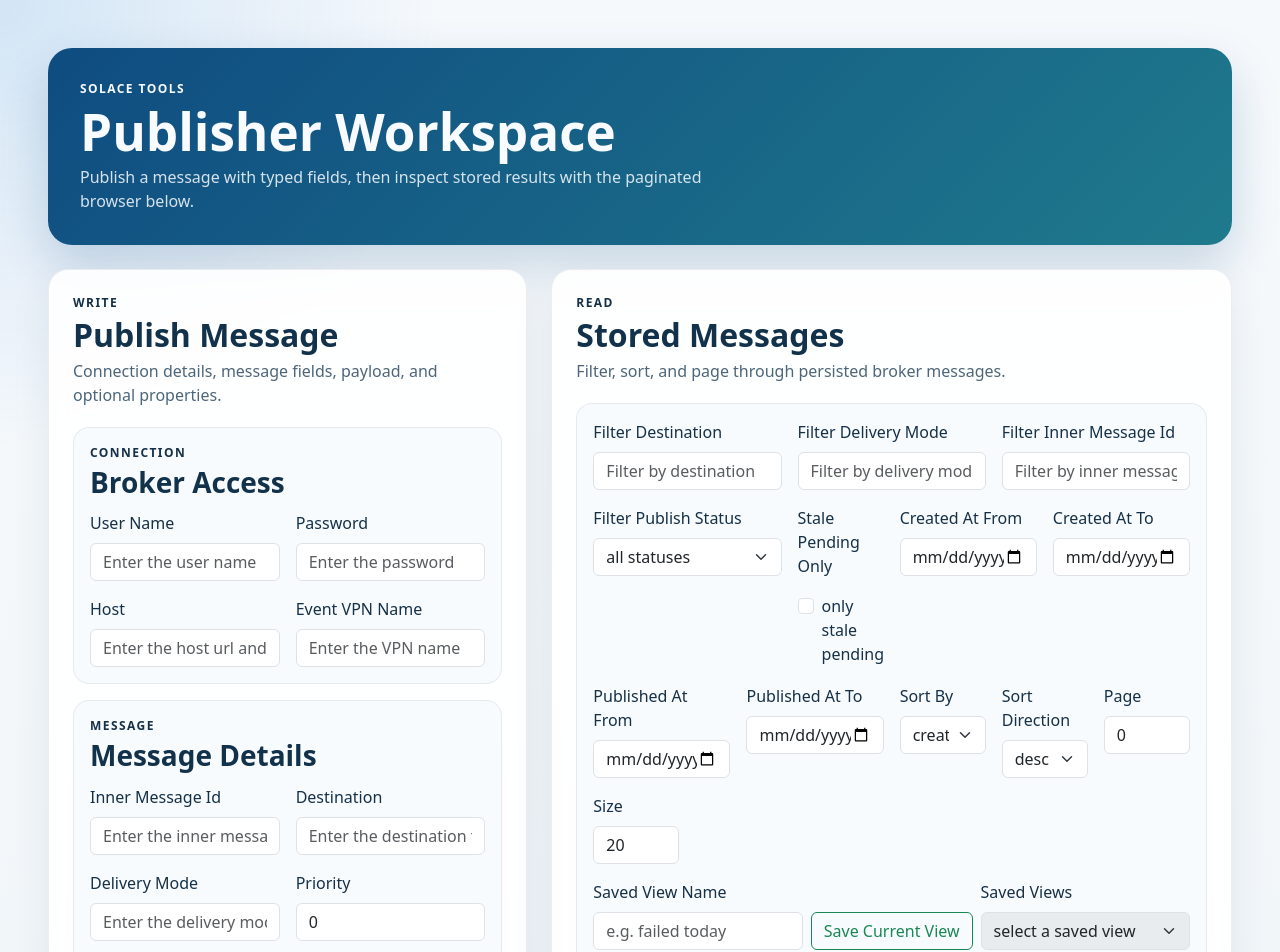
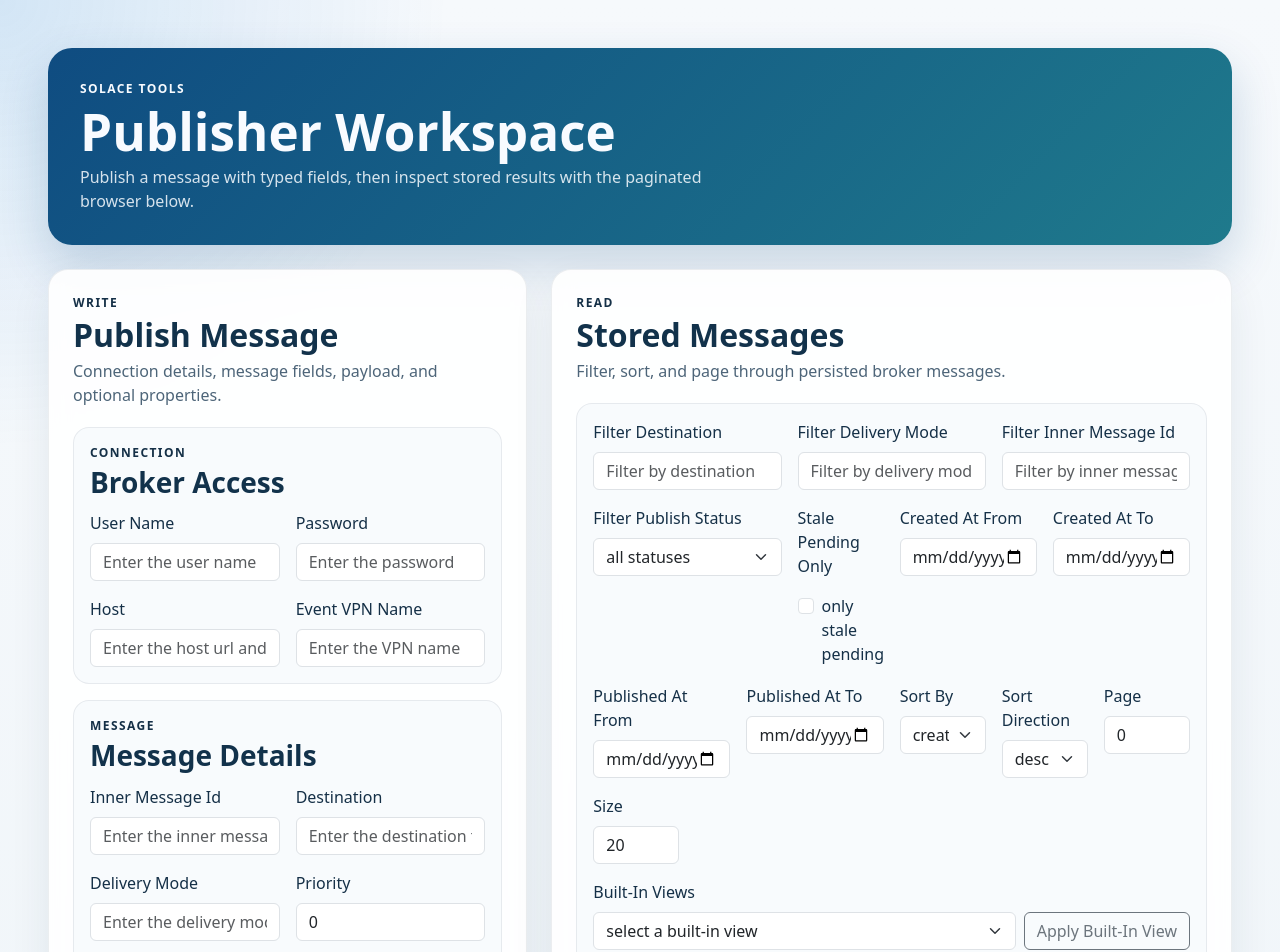
Before and after one commit to jrodolfo/solace, a React (Vite) app in the folder solace-publisher-ui/: page / in a window 1280 px wide. Shown: the top 952 px of the page. Built offline with nearby package versions, Linux system fonts and the light colour scheme.

Commit message:
add built-in saved browser views for common operator workflows

```diff
--- a/solace-publisher-ui/src/App.tsx
+++ b/solace-publisher-ui/src/App.tsx
@@ -18,6 +18,12 @@
     | "PUBLISHED_TODAY"
     | "PENDING_NOW"
     | "FAILED_LAST_24H";
+
+type BuiltInBrowserViewKey =
+    | "FAILED_TODAY"
+    | "STALE_PENDING_ONLY"
+    | "PUBLISHED_TODAY"
+    | "PENDING_NOW";
 
 const DEFAULT_BROWSER_SORT_BY = "createdAt";
 const DEFAULT_BROWSER_SORT_DIRECTION = "desc";
@@ -48,6 +54,12 @@
 };
 
 type SavedBrowserView = {
+    name: string;
+    query: BrowserQueryState;
+};
+
+type BuiltInBrowserView = {
+    key: BuiltInBrowserViewKey;
     name: string;
     query: BrowserQueryState;
 };
@@ -111,6 +123,7 @@
     const [copyFeedback, setCopyFeedback] = useState<string | null>(null);
     const [bulkRetryResults, setBulkRetryResults] = useState<BulkRetryResultItem[] | null>(null);
     const [savedViewName, setSavedViewName] = useState("");
+    const [selectedBuiltInViewKey, setSelectedBuiltInViewKey] = useState("");
     const [selectedSavedViewName, setSelectedSavedViewName] = useState("");
     const [savedViews, setSavedViews] = useState<SavedBrowserView[]>([]);
     const savedViewsImportInputRef = useRef<HTMLInputElement | null>(null);
@@ -148,6 +161,8 @@
         sortBy: overrides?.sortBy ?? browserSortBy,
         sortDirection: overrides?.sortDirection ?? browserSortDirection
     });
+
+    const builtInBrowserViews = getBuiltInBrowserViews();
 
     const persistSavedViews = (nextSavedViews: SavedBrowserView[]) => {
         const sortedSavedViews = sortSavedViews(nextSavedViews);
@@ -308,6 +323,7 @@
         setHasLoadedMessages(false);
         setBulkRetryResults(null);
         setSavedViewName("");
+        setSelectedBuiltInViewKey("");
         setSelectedSavedViewName("");
     };
 
@@ -388,6 +404,28 @@
             setBrowserVariant("danger");
             setBrowserStatusCode(500);
         }
+    };
+
+    const applyBuiltInView = async () => {
+        if (!selectedBuiltInViewKey) {
+            setBrowserMessage("Select a built-in browser view to apply.");
+            setBrowserVariant("danger");
+            setBrowserStatusCode(400);
+            return;
+        }
+
+        const selectedBuiltInView = builtInBrowserViews.find((view) => view.key === selectedBuiltInViewKey);
+        if (!selectedBuiltInView) {
+            setBrowserMessage(`Built-in browser view "${selectedBuiltInViewKey}" was not found.`);
+            setBrowserVariant("danger");
+            setBrowserStatusCode(404);
+            return;
+        }
+
+        applyBrowserQueryState(selectedBuiltInView.query);
+        setSavedViewName("");
+        setSelectedSavedViewName("");
+        await fetchMessages(selectedBuiltInView.query);
     };
 
     const exportSavedViews = () => {
@@ -1424,6 +1462,33 @@
 
                                     <div className="d-flex gap-2 mt-3 flex-wrap">
                                         <div className="saved-view-controls d-flex gap-2 flex-wrap align-items-end w-100">
+                                            <div className="saved-view-field">
+                                                <label htmlFor="builtInBrowserViews" className="form-label">
+                                                    Built-In Views
+                                                </label>
+                                                <select
+                                                    id="builtInBrowserViews"
+                                                    className="form-select"
+                                                    value={selectedBuiltInViewKey}
+                                                    onChange={(e) => setSelectedBuiltInViewKey(e.target.value)}
+                                                    disabled={isLoadingMessages || isBulkRetrying}
+                                                >
+                                                    <option value="">select a built-in view</option>
+                                                    {builtInBrowserViews.map((view) => (
+                                                        <option key={view.key} value={view.key}>
+                                                            {view.name}
+                                                        </option>
+                                                    ))}
+                                                </select>
+                                            </div>
+                                            <button
+                                                type="button"
+                                                className="btn btn-outline-secondary"
+                                                onClick={applyBuiltInView}
+                                                disabled={isLoadingMessages || isBulkRetrying}
+                                            >
+                                                Apply Built-In View
+                                            </button>
                                             <div className="saved-view-field">
                                                 <label htmlFor="savedViewName" className="form-label">
                                                     Saved View Name
@@ -2017,6 +2082,90 @@
     return nextValue;
 }
 
+function getBuiltInBrowserViews(now: Date = new Date()): BuiltInBrowserView[] {
+    const todayStart = startOfDay(now);
+    const todayEnd = endOfDay(now);
+
+    return [
+        {
+            key: "FAILED_TODAY",
+            name: "failed today",
+            query: {
+                page: Number(DEFAULT_BROWSER_PAGE),
+                size: Number(DEFAULT_BROWSER_SIZE),
+                destination: "",
+                deliveryMode: "",
+                innerMessageId: "",
+                publishStatus: "FAILED",
+                stalePendingOnly: false,
+                createdAtFrom: toDateTimeLocalValue(todayStart),
+                createdAtTo: toDateTimeLocalValue(todayEnd),
+                publishedAtFrom: "",
+                publishedAtTo: "",
+                sortBy: DEFAULT_BROWSER_SORT_BY,
+                sortDirection: DEFAULT_BROWSER_SORT_DIRECTION,
+            }
+        },
+        {
+            key: "STALE_PENDING_ONLY",
+            name: "stale pending only",
+            query: {
+                page: Number(DEFAULT_BROWSER_PAGE),
+                size: Number(DEFAULT_BROWSER_SIZE),
+                destination: "",
+                deliveryMode: "",
+                innerMessageId: "",
+                publishStatus: "PENDING",
+                stalePendingOnly: true,
+                createdAtFrom: "",
+                createdAtTo: "",
+                publishedAtFrom: "",
+                publishedAtTo: "",
+                sortBy: DEFAULT_BROWSER_SORT_BY,
+                sortDirection: DEFAULT_BROWSER_SORT_DIRECTION,
+            }
+        },
+        {
+            key: "PUBLISHED_TODAY",
+            name: "published today",
+            query: {
+                page: Number(DEFAULT_BROWSER_PAGE),
+                size: Number(DEFAULT_BROWSER_SIZE),
+                destination: "",
+                deliveryMode: "",
+                innerMessageId: "",
+                publishStatus: "PUBLISHED",
+                stalePendingOnly: false,
+                createdAtFrom: "",
+                createdAtTo: "",
+                publishedAtFrom: toDateTimeLocalValue(todayStart),
+                publishedAtTo: toDateTimeLocalValue(todayEnd),
+                sortBy: DEFAULT_BROWSER_SORT_BY,
+                sortDirection: DEFAULT_BROWSER_SORT_DIRECTION,
+            }
+        },
+        {
+            key: "PENDING_NOW",
+            name: "pending now",
+            query: {
+                page: Number(DEFAULT_BROWSER_PAGE),
+                size: Number(DEFAULT_BROWSER_SIZE),
+                destination: "",
+                deliveryMode: "",
+                innerMessageId: "",
+                publishStatus: "PENDING",
+                stalePendingOnly: false,
+                createdAtFrom: "",
+                createdAtTo: "",
+                publishedAtFrom: "",
+                publishedAtTo: "",
+                sortBy: DEFAULT_BROWSER_SORT_BY,
+                sortDirection: DEFAULT_BROWSER_SORT_DIRECTION,
+            }
+        }
+    ];
+}
+
 function formatTimestamp(value?: string | null): string {
     if (!value) {
         return "not available";
```
Also changed, not shown: 1 other file (tests, documents, lock files or other folders).
